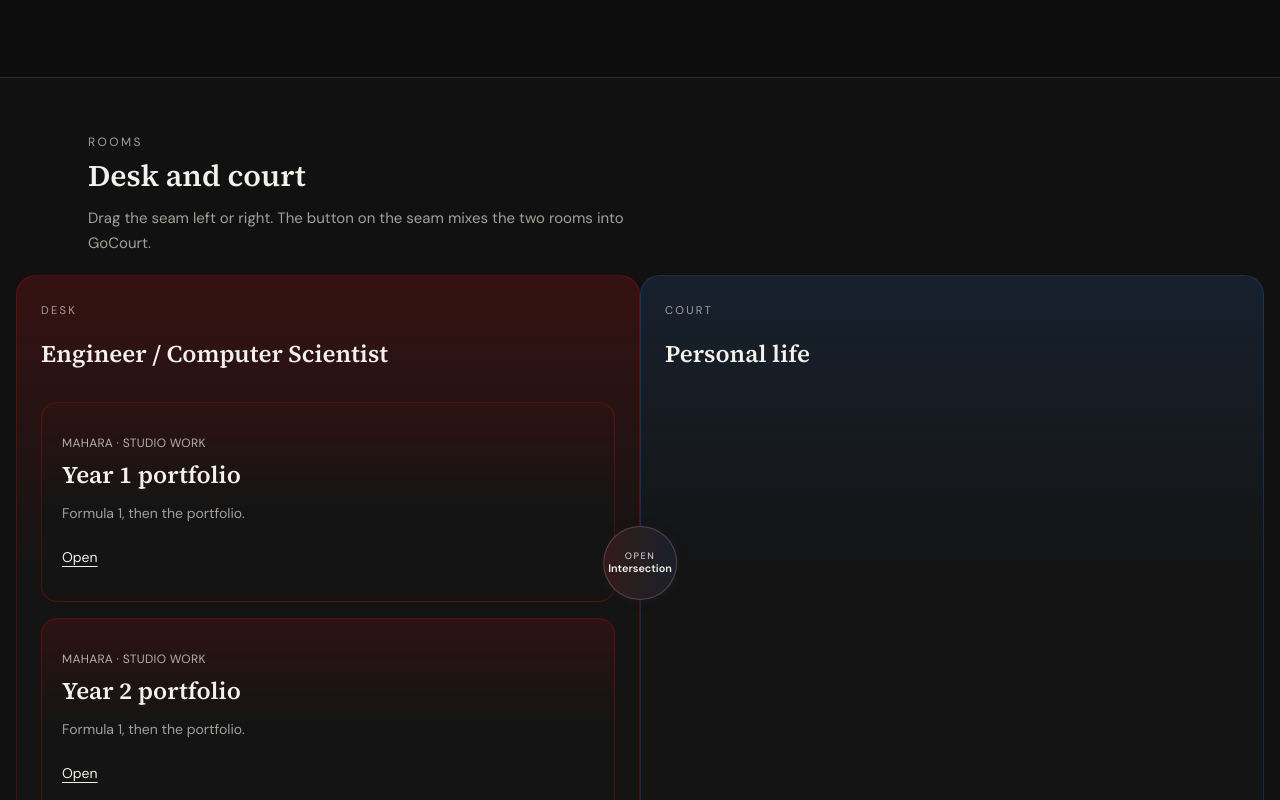
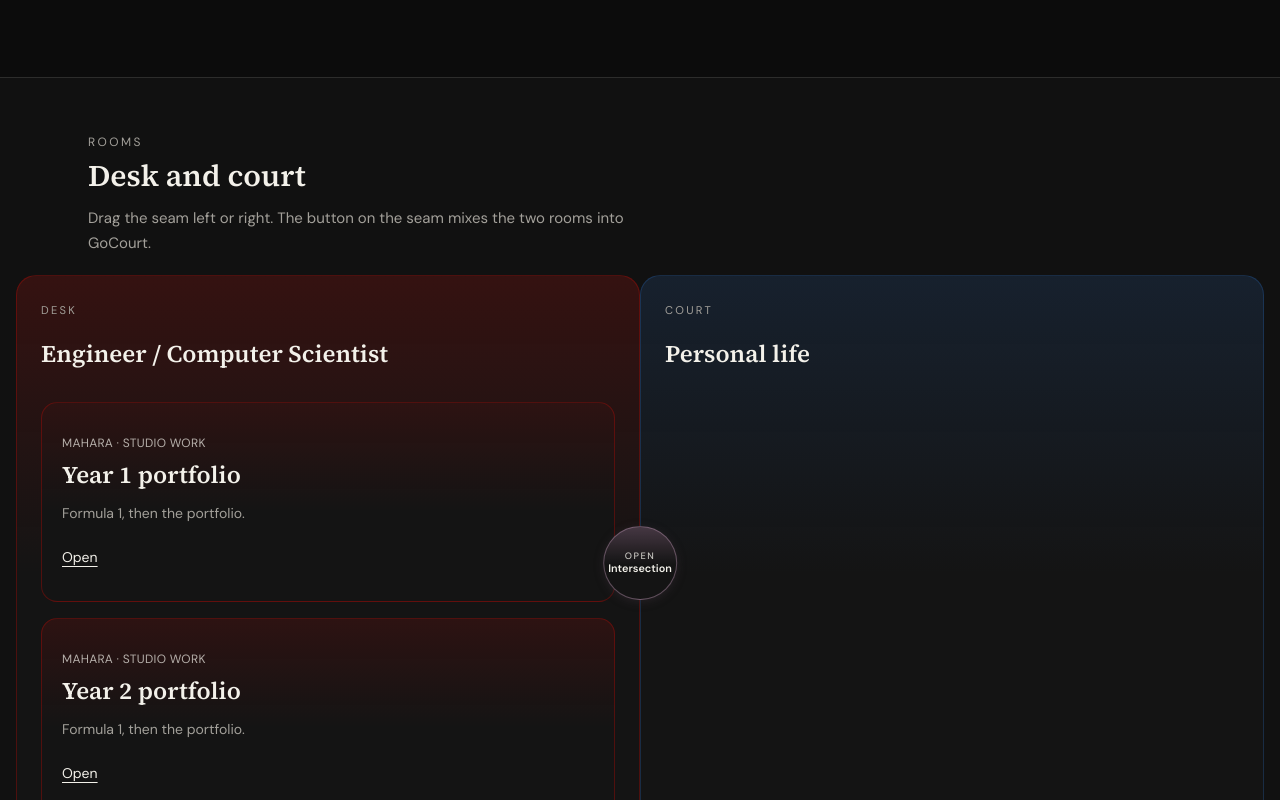
Before and after one commit to alexplds/personal-website, a Next.js app: page / in a window 1280 px wide. Shown: the part 363-1163 px from the top of the page. Built offline with nearby package versions, Linux system fonts and the light colour scheme.

Commit message:
Match the Intersection button to the opened mix wash
Give Open Intersection the same brighter purple card wash and border as the merged GoCourt box.

Co-authored-by: alexandrosplds <Alexandros.polychroniadis@gmail.com>

```diff
--- a/app/globals.css
+++ b/app/globals.css
@@ -358,9 +358,6 @@
 .rooms-band {
   --desk-tint: rgb(225 6 0);
   --court-tint: rgb(37 99 180);
-  --desk-face: color-mix(in oklab, var(--desk-tint) 16%, var(--card));
-  --court-face: color-mix(in oklab, var(--court-tint) 16%, var(--card));
-  --mix-face: color-mix(in oklab, var(--desk-face) 50%, var(--court-face));
   --mix-hue: color-mix(
     in oklab,
     color-mix(in oklab, var(--desk-tint) 42%, var(--court-tint)) 86%,
@@ -369,9 +366,6 @@
   --mix-open: color-mix(in oklab, var(--mix-hue) 38%, transparent);
   --mix-open-face: color-mix(in oklab, var(--mix-hue) 32%, var(--card));
   --mix-open-line: color-mix(in oklab, var(--mix-hue) 46%, var(--border));
-  --desk-line: color-mix(in oklab, var(--desk-tint) 28%, var(--border));
-  --court-line: color-mix(in oklab, var(--court-tint) 30%, var(--border));
-  --mix-line: color-mix(in oklab, var(--desk-line) 50%, var(--court-line));
   margin-top: 1rem;
   border-block: 1px solid var(--border);
   background: color-mix(in oklab, var(--muted) 35%, var(--background));
@@ -439,28 +433,32 @@
   width: 100%;
   min-height: 2.75rem;
   padding: 0.55rem 0.9rem;
-  border: 1px solid var(--mix-line);
+  border: 1px solid var(--mix-open-line);
   border-radius: 999px;
-  background: linear-gradient(90deg, var(--desk-face), var(--court-face));
+  background:
+    linear-gradient(180deg, var(--mix-open), transparent 52%),
+    var(--card);
   color: var(--foreground);
   font-size: 0.82rem;
   font-weight: 600;
   line-height: 1.1;
   cursor: pointer;
-  box-shadow: 0 2px 10px color-mix(in oklab, var(--mix-face) 55%, transparent);
+  box-shadow: 0 2px 10px color-mix(in oklab, var(--mix-open-face) 45%, transparent);
   transition:
     transform 0.15s ease,
-    filter 0.15s ease,
+    background 0.15s ease,
     opacity 0.25s ease;
 }
 
 .rooms-open:hover {
-  filter: brightness(0.97);
+  background:
+    linear-gradient(180deg, color-mix(in oklab, var(--mix-open) 82%, white), transparent 52%),
+    var(--mix-open-face);
   transform: translateY(-1px);
 }
 
 .rooms-open:focus-visible {
-  outline: 2px solid var(--mix-line);
+  outline: 2px solid var(--mix-open-line);
   outline-offset: 3px;
 }
 
```
